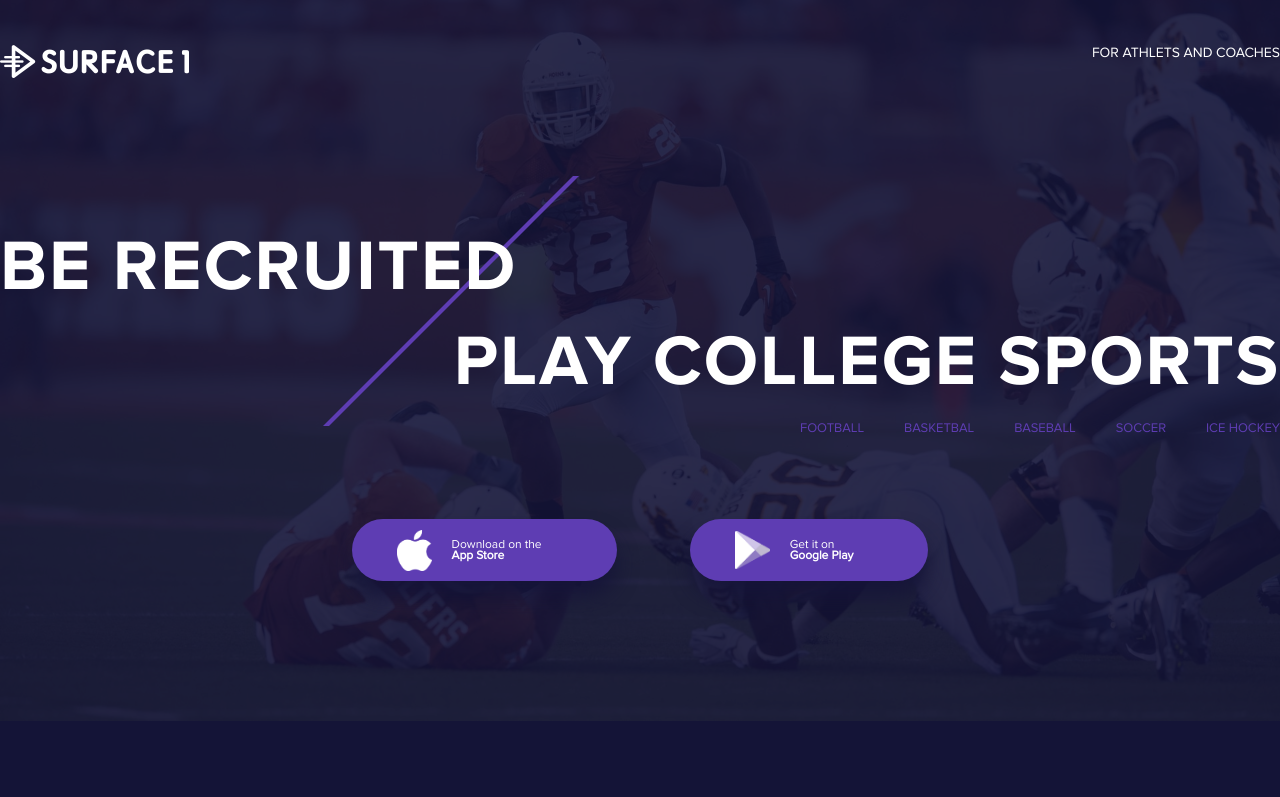
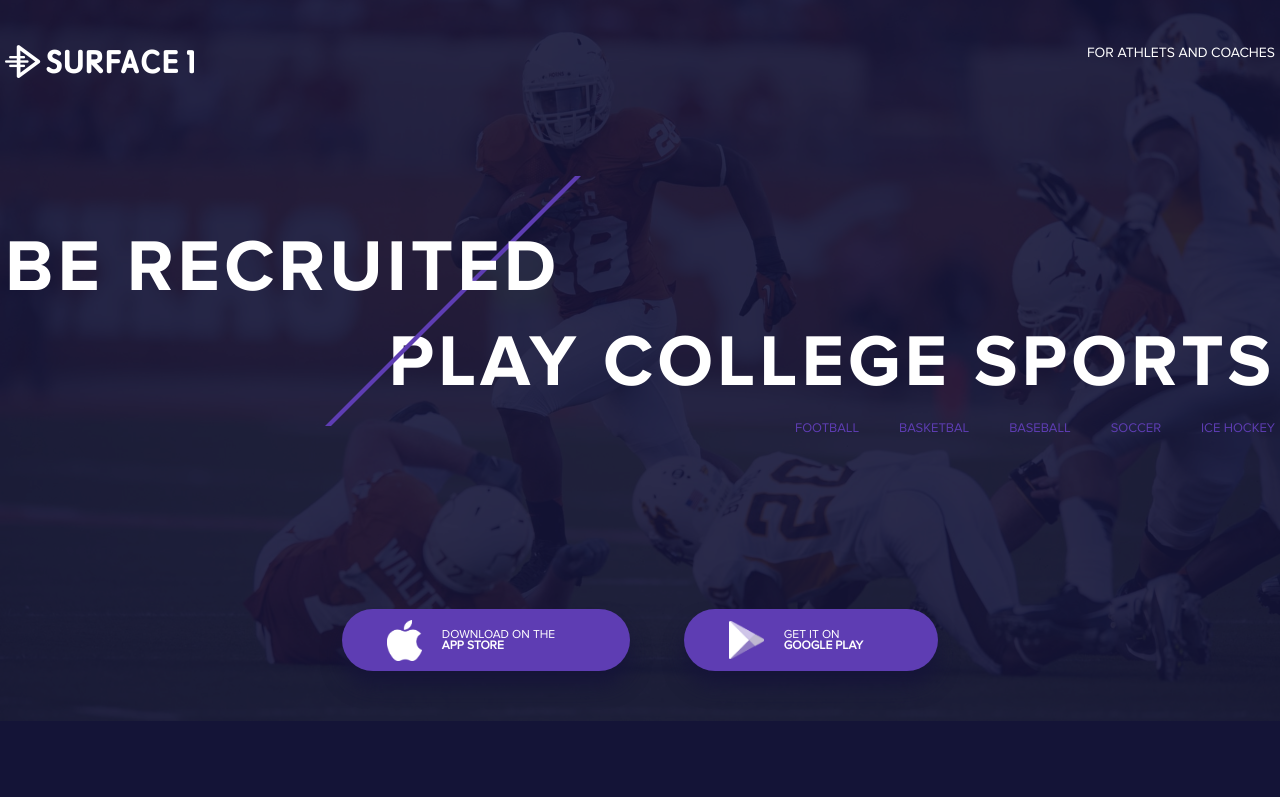
Before and after one commit to SokolovAG/Surface, a website: page index.html in a window 1280 px wide. Shown: the top 797 px of the page. Drawn offline with Linux system fonts and the light colour scheme; files whose address does not match are found by name.

Commit message:
Some fixes with fonts and layouts

```diff
--- a/less/blocks/app.less
+++ b/less/blocks/app.less
@@ -1,6 +1,6 @@
 .app {
-    padding: 80px 0;
-    margin-bottom: 40px;
+    padding: 70px 0;
+    margin-top: 100px;
 }
 
 .app__inner {
@@ -23,6 +23,7 @@
     text-decoration: none;
     font-size: 12px;
     line-height: 11px;
+    text-transform: uppercase;
     font-family: "ProximaNovaRegular", sans-serif;
     box-shadow: 0 15px 20px rgba(21, 20, 56, 0.9);
     transition: all 0.3s ease-in-out;
--- a/less/blocks/header.less
+++ b/less/blocks/header.less
@@ -18,7 +18,7 @@
 }
 
 .header__wrapper {
-    max-width: 1280px;
+    max-width: 1270px;
     margin: 0 auto;
 }
 
@@ -46,10 +46,10 @@
 
 .header__title-text {
     font-family: "ProximaNovaBold", sans-serif;
-    font-size: 71px;
+    font-size: 73px;
     font-weight: 700;
     line-height: 75px;
-    letter-spacing: 2px;
+    letter-spacing: 4px;
     text-transform: uppercase;
     color: @white;
     &--left {
--- a/less/global/fonts.less
+++ b/less/global/fonts.less
@@ -1,29 +1,20 @@
 @font-face {
             font-family: "ProximaNovaRegular";
-            src: url("../fonts/ProximaNovaRegular/ProximaNovaRegular.eot");
-            src: url("../fonts/ProximaNovaRegular/ProximaNovaRegular.eot?#iefix")format("embedded-opentype"),
-            url("../fonts/ProximaNovaRegular/ProximaNovaRegular.woff") format("woff"),
-            url("../fonts/ProximaNovaRegular/ProximaNovaRegular.ttf") format("truetype");
+            src: url("../fonts/ProximaNovaRegular/ProximaNovaRegular.woff") format("woff");
             font-style: normal;
             font-weight: normal;
     }
 
     @font-face {
             font-family: "ProximaNovaBold";
-            src: url("../fonts/ProximaNovaBold/ProximaNovaBold.eot");
-            src: url("../fonts/ProximaNovaBold/ProximaNovaBold.eot?#iefix")format("embedded-opentype"),
-            url("../fonts/ProximaNovaBold/ProximaNovaBold.woff") format("woff"),
-            url("../fonts/ProximaNovaBold/ProximaNovaBold.ttf") format("truetype");
+            src: url("../fonts/ProximaNovaBold/ProximaNovaBold.woff") format("woff");
             font-style: normal;
             font-weight: normal;
     }
 
     @font-face {
             font-family: "ProximaNovaBlack";
-            src: url("../fonts/ProximaNovaBlack/ProximaNovaBlack.eot");
-            src: url("../fonts/ProximaNovaBlack/ProximaNovaBlack.eot?#iefix")format("embedded-opentype"),
-            url("../fonts/ProximaNovaBlack/ProximaNovaBlack.woff") format("woff"),
-            url("../fonts/ProximaNovaBlack/ProximaNovaBlack.ttf") format("truetype");
+            src: url("../fonts/ProximaNovaBlack/ProximaNovaBlack.woff") format("woff");
             font-style: normal;
             font-weight: normal;
     }
```
Also changed, not shown: css/style.css, fonts/ProximaNovaBlack/ProximaNovaBlack.ttf (renamed from fonts/ProximaNova/ProximaNovaBlack/ProximaNovaBlack.ttf), fonts/ProximaNovaBlack/ProximaNovaBlack.woff (renamed from fonts/ProximaNova/ProximaNovaBlack/ProximaNovaBlack.woff), fonts/ProximaNovaBold/ProximaNovaBold.ttf (renamed from fonts/ProximaNova/ProximaNovaBold/ProximaNovaBold.ttf), fonts/ProximaNovaBold/ProximaNovaBold.woff (renamed from fonts/ProximaNova/ProximaNovaBold/ProximaNovaBold.woff), fonts/ProximaNovaRegular/ProximaNovaRegular.ttf (renamed from fonts/ProximaNova/ProximaNovaRegular/ProximaNovaRegular.ttf), fonts/ProximaNovaRegular/ProximaNovaRegular.woff (renamed from fonts/ProximaNova/ProximaNovaRegular/ProximaNovaRegular.woff), 6 other files.
